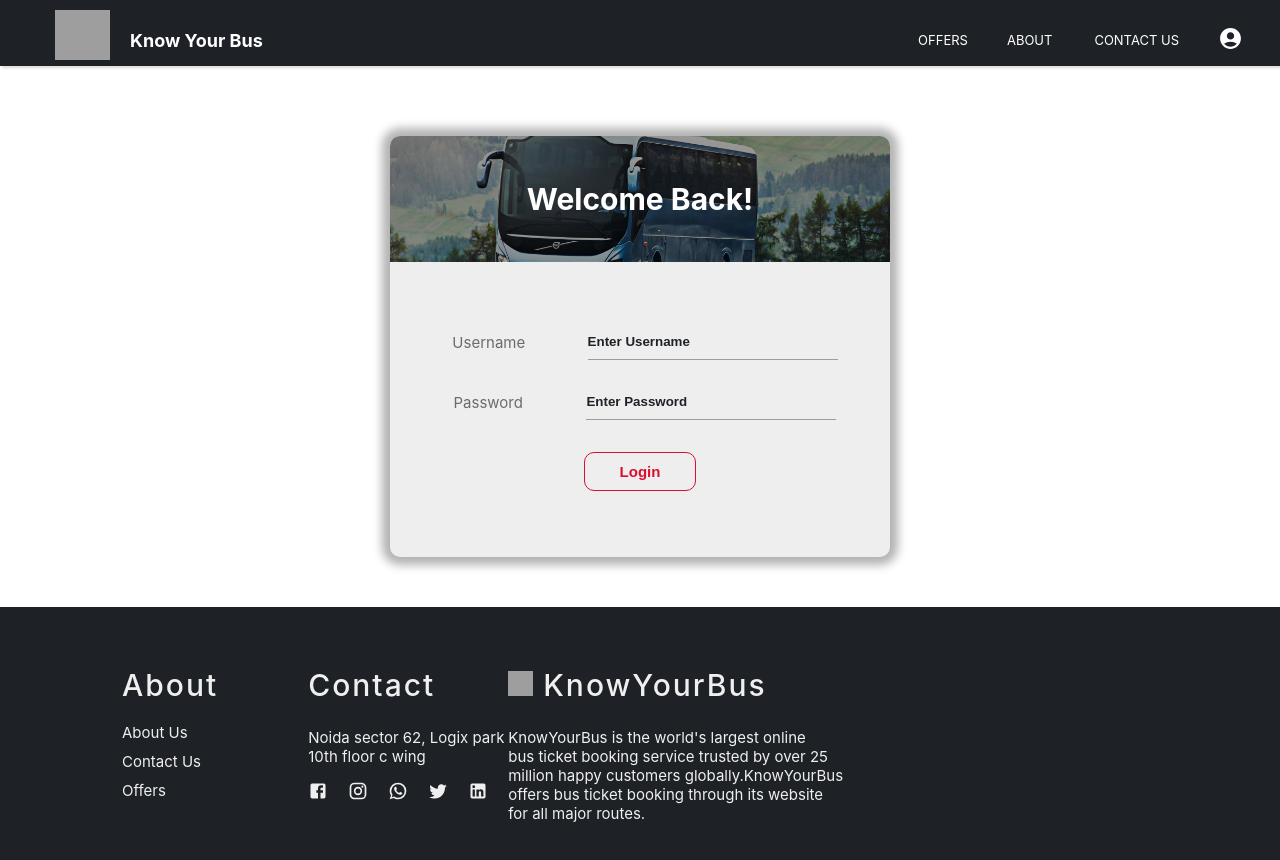
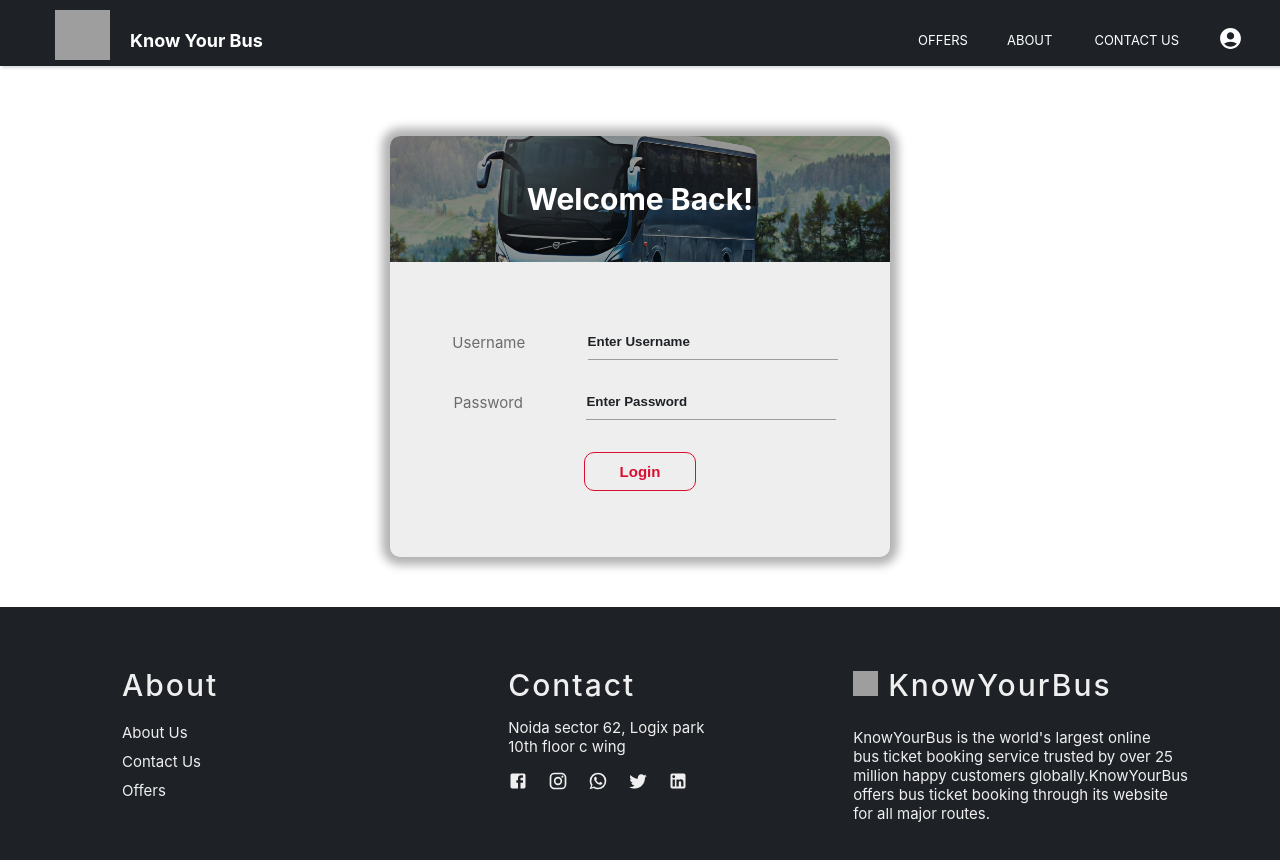
Before and after one commit to naina25/Capstone_Project, a React (Create React App) app in the folder Frontend/: page /login in a window 1280 px wide. Shown: the top 860 px of the page. Built offline with nearby package versions, Linux system fonts and the light colour scheme; grey boxes are pictures that could not be loaded.

Commit message:
ClassesUpdatedAgain

```diff
--- a/Frontend/src/Components/Shared/Footer/Footer.css
+++ b/Frontend/src/Components/Shared/Footer/Footer.css
@@ -30,7 +30,7 @@
 	height: 25px;
 	padding-right: 10px;
 }
-.col-3 img,h3{
+.col-3 img,.col-3 h3{
 	display: inline-flex;
 }
 .footer div h3 {
--- a/Frontend/src/Components/Shared/Footer/Footer.jsx
+++ b/Frontend/src/Components/Shared/Footer/Footer.jsx
@@ -8,14 +8,14 @@ import LinkedInIcon from "@mui/icons-material/LinkedIn";
 const Footer = () => {
 	return (
 		<footer className="footer">
-			<div class="col-1">
+			<div className="col-1">
 				<h3>About</h3>
 				<a href="#A">About Us</a>
 				<a href="#A">Contact Us</a>
 				<a href="#A">Offers</a>
 			</div>
 
-			<div classNAme="col-2">
+			<div className="col-2">
 				<h3>Contact</h3>
 				<p>
 					Noida sector 62, Logix park
```
